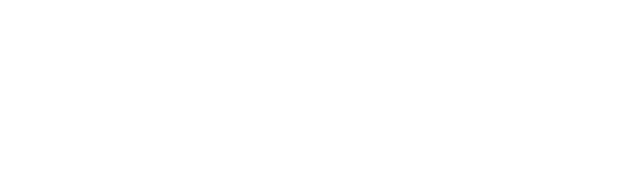
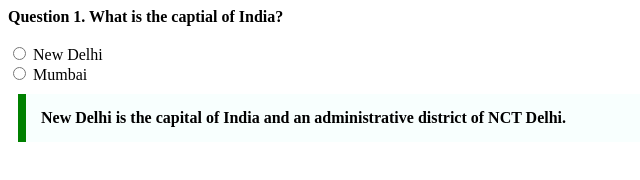
Before and after one commit to acciojob/trivia-Varun612, a website: page main.html in a window 1280 px wide. Shown: the whole page, without its empty margins (0-640 px from the left). Drawn offline with Linux system fonts and the light colour scheme.

Commit message:
created a submission

```diff
--- a/main.html
+++ b/main.html
@@ -8,6 +8,16 @@
 
 <body>
 	<!-- the entire body must be written by student -->
+	<b>Question 1. What is the captial of India?</b>
+	<br>
+	<br>
+	<input type="radio">
+	<label>New Delhi</label>
+	<br>
+	<input type="radio">
+	<label>Mumbai</label>
+	<blockquote>New Delhi is the capital of India and
+		an administrative district of NCT Delhi.</blockquote>
     <script type="text/javascript" src="./script.js">
 </script>
 
--- a/styles.css
+++ b/styles.css
@@ -1,2 +1,10 @@
 
 /* Your CSS Code here. */
+blockquote {
+	max-width: 600px;
+	margin: 10px;
+	padding: 15px;
+	border-left: 8px solid green;
+	background-color: #f8fffe;
+	font-weight: bold;
+}
```
